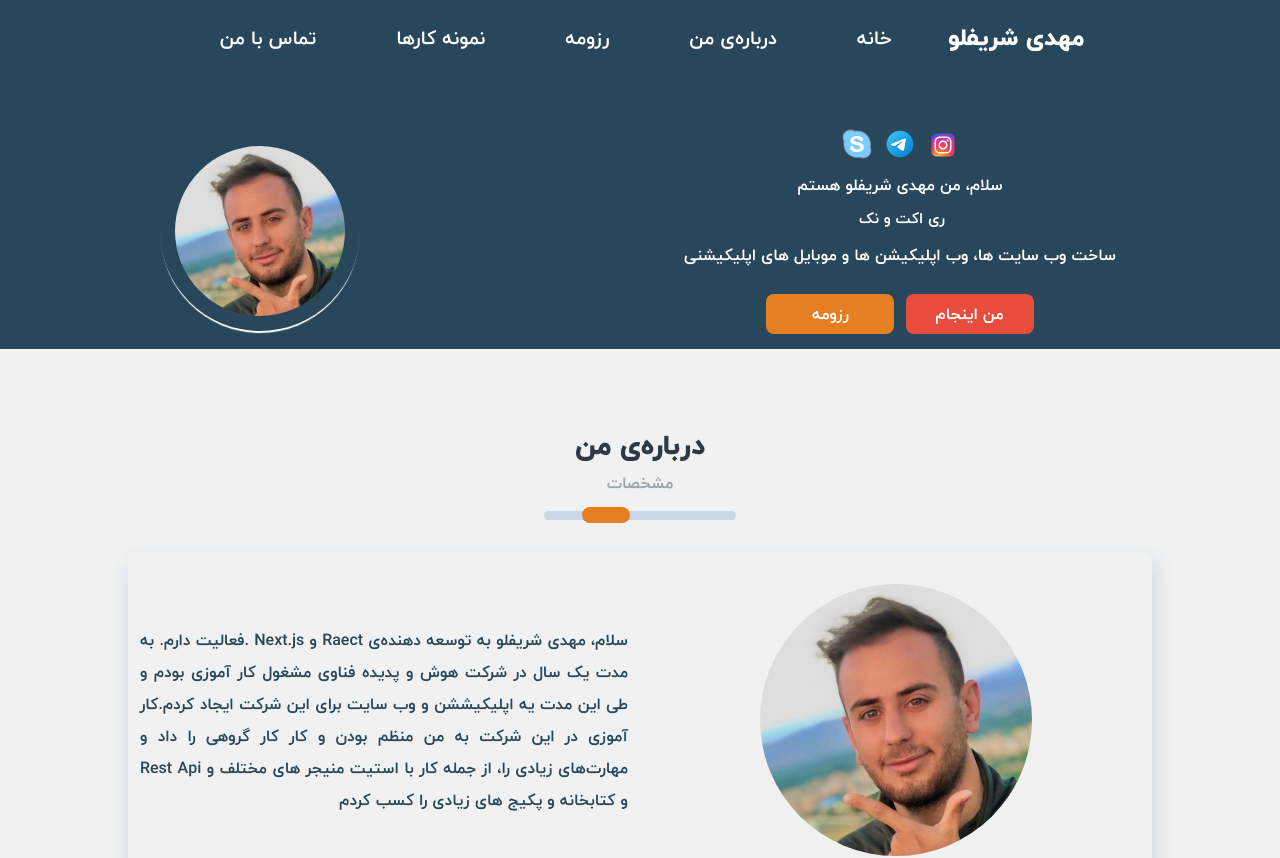
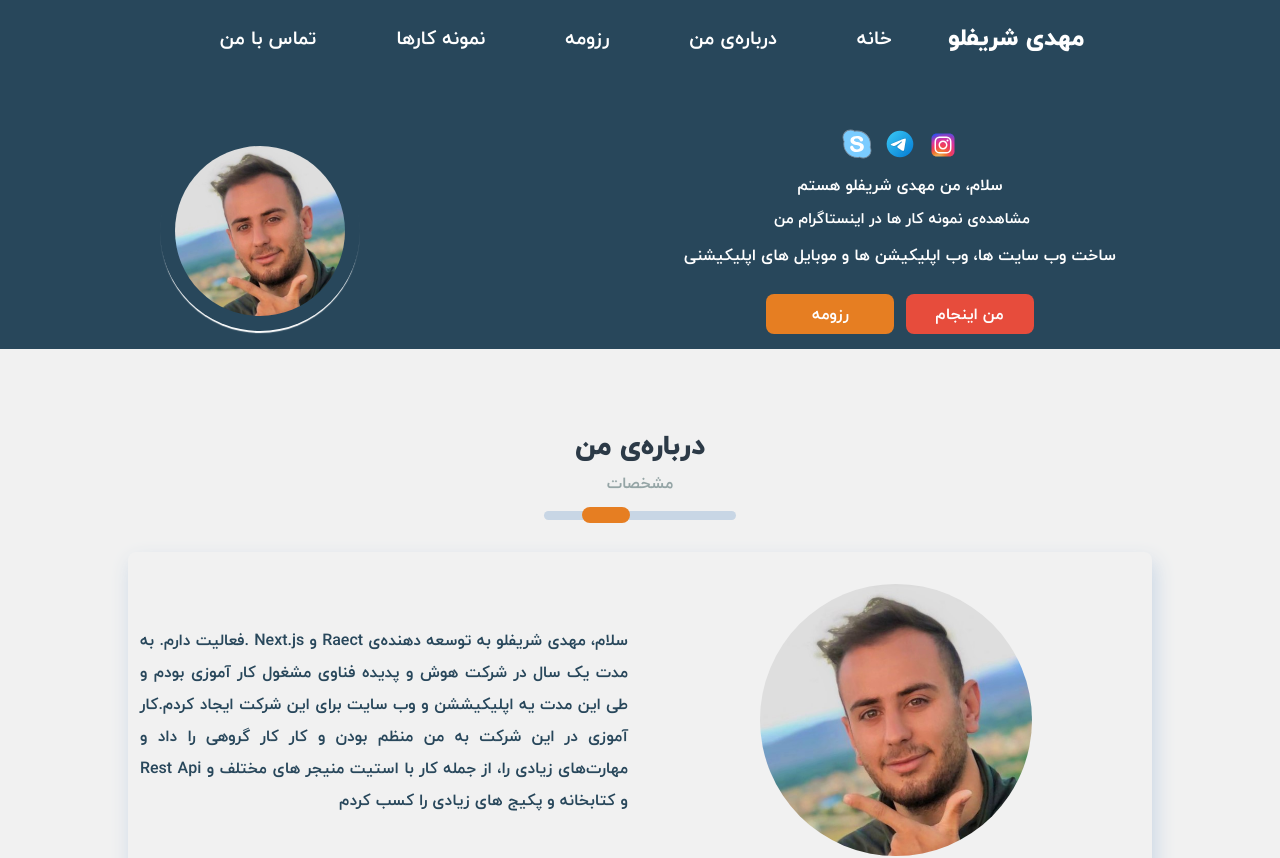
Before and after one commit to fullstack-w-developer/reusme, a React (Create React App) app: page / in a window 1280 px wide. Shown: the top 858 px of the page. Built offline with nearby package versions, Linux system fonts and the light colour scheme; the HTML template or start-up script is replaced by a standard one; what use-persisted-state would draw is missing.

Commit message:
update typecal text

```diff
--- a/src/screens/header/Hedaer.jsx
+++ b/src/screens/header/Hedaer.jsx
@@ -66,6 +66,8 @@ const Hedaer = () => {
               <div className="typecal_write">
                 <Typical
                   steps={[
+                    "مشاهده‌ی نمونه کار ها در اینستاگرام من",
+                    4000,
                     "جاوا اسکریپت",
                     4000,
                     "ری اکت و نکست جی اس",
```
Also changed, not shown: src/index.js (+2 -6 lines).
